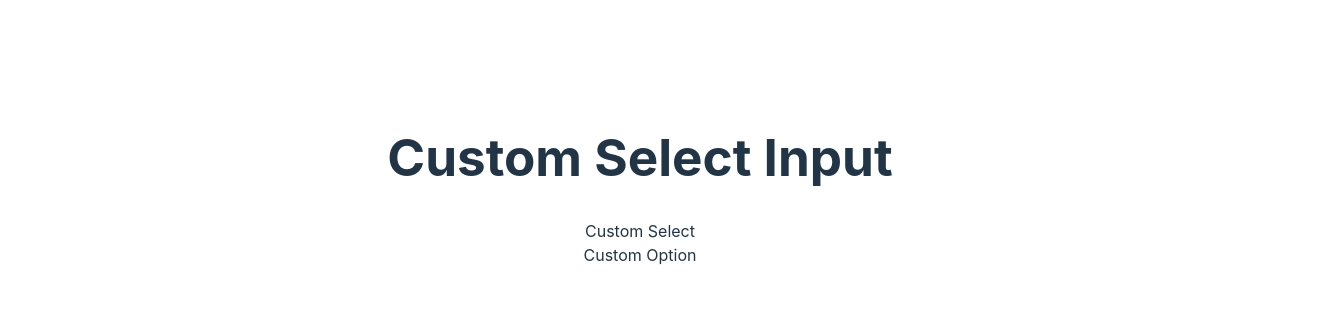
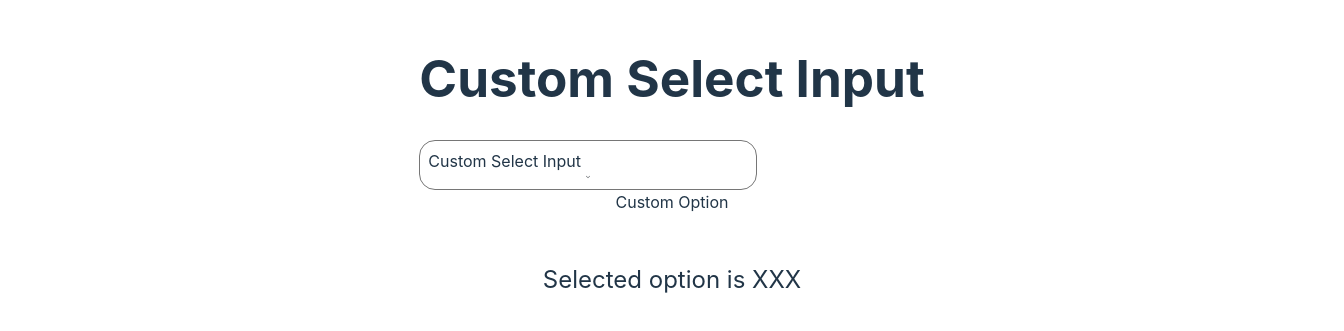
Before and after one commit to Veronicol/custom-select-react, a React (Vite) app: page / in a window 1280 px wide. Shown: the part 219-550 px from the top of the page, 1344 px wide, since content can reach past the window. Built offline with nearby package versions, Linux system fonts and the light colour scheme.

Commit message:
feat: add styles to select input

```diff
--- a/src/App.css
+++ b/src/App.css
@@ -5,6 +5,23 @@
   text-align: center;
 }
 
-.card {
+.main-layout__container {
+  width: 100vw;
+  display: flex;
+  justify-content: space-around;
+}
+
+.custom-select__container {
+  border: 1px solid rgb(220, 220, 220);
+  border-radius: 1em;
+  display: flex;
+  flex-direction: column;
+  align-items: center;
+  width: 30em;
   padding: 2em;
 }
+
+.select-result {
+  padding: 2em;
+  font-size: x-large;
+}
--- /dev/null
+++ b/src/assets/icons/ExpandIcon.tsx
@@ -0,0 +1,14 @@
+export const ExpandIcon = () => {
+  return (
+    <svg
+      xmlns="http://www.w3.org/2000/svg"
+      height="24px"
+      viewBox="0 0 24 24"
+      width="24px"
+      fill="#5f6368"
+    >
+      <path d="M0 0h24v24H0z" fill="none" />
+      <path d="M16.59 8.59L12 13.17 7.41 8.59 6 10l6 6 6-6z" />
+    </svg>
+  );
+};
--- a/src/components/CustomSelect/CustomSelect.tsx
+++ b/src/components/CustomSelect/CustomSelect.tsx
@@ -1,3 +1,11 @@
+import { ExpandIcon } from "../../assets/icons/ExpandIcon";
+import "./customSelect.css";
+
 export const CustomSelect = () => {
-  return <div>Custom Select</div>;
+  return (
+    <div className="custom-select__container">
+      <div className="custom-select__input">Custom Select Input</div>
+      <ExpandIcon />
+    </div>
+  );
 };
--- /dev/null
+++ b/src/components/CustomSelect/customSelect.css
@@ -0,0 +1,15 @@
+.custom-select__container {
+  border: 1px solid rgb(118, 118, 118);
+  height: 2rem;
+  width: 20rem;
+  padding: .5rem;
+  display: flex;
+  align-items: center;
+}
+
+.custom-select__input {
+  width: 100%;
+  font-size: medium;
+  display: flex;
+  justify-content: space-between;
+}
--- a/src/layouts/MainLayout.tsx
+++ b/src/layouts/MainLayout.tsx
@@ -2,10 +2,13 @@ import { CustomOption, CustomSelect } from "../components/CustomSelect";
 
 export const MainLayout = () => {
   return (
-    <>
-      <h1>Custom Select Input</h1>
-      <CustomSelect />
-      <CustomOption />
-    </>
+    <div className="main-layout__container">
+      <div className="custom-select__section">
+        <h1>Custom Select Input</h1>
+        <CustomSelect />
+        <CustomOption />
+        <div className="select-result">Selected option is XXX</div>
+      </div>
+    </div>
   );
 };
```
